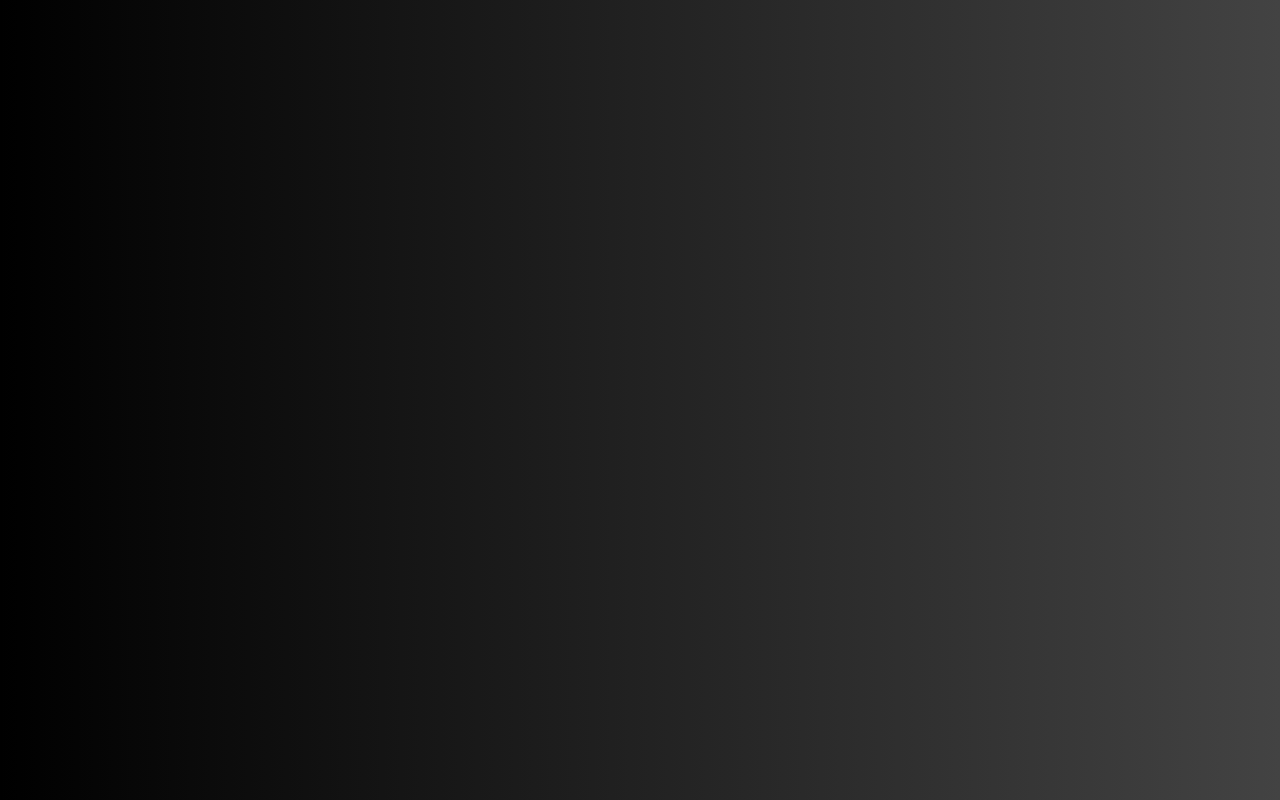
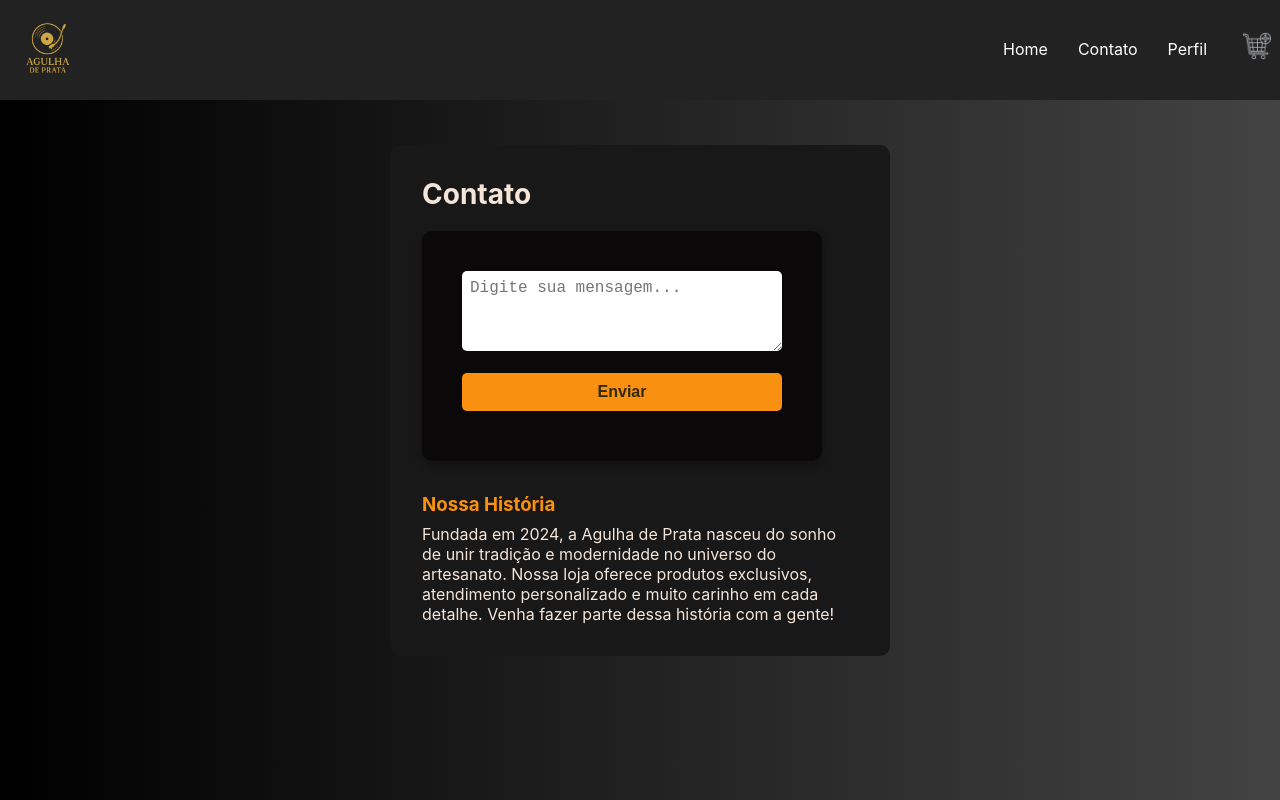
Before and after one commit to emillyCrisallys/Agulha_de_Prata, a React (Vite) app in the folder front-end/: page /Contact in a window 1280 px wide. Before the commit this address had no page. Built offline with nearby package versions, Linux system fonts and the light colour scheme.

Commit message:
Finaliza a compra

```diff
--- a/front-end/src/App.tsx
+++ b/front-end/src/App.tsx
@@ -5,6 +5,8 @@ import Home from "./pages/Home";
 import RegisterForm from "./pages/Cadastro";
 import Cart from "./pages/Cart";
 import UserPerfil from "./pages/UserPerfil";
+import Contact from "./pages/Contact";
+import Compra from "./pages/Compra";
 
 const App: React.FC = () => {
   return (
@@ -16,6 +18,8 @@ const App: React.FC = () => {
         <Route path="/Home" element={<Home />} />
         <Route path="/Cart" element={<Cart />} />
         <Route path="/UserPerfil" element={<UserPerfil />} />
+        <Route path="/Contact" element={<Contact />} />
+        <Route path="/Compra" element={<Compra />} />
       </Routes>
     </Router>
   );
--- a/front-end/src/pages/Cart.tsx
+++ b/front-end/src/pages/Cart.tsx
@@ -1,6 +1,6 @@
 import React, { useEffect, useState } from "react";
 import { Link } from "react-router-dom";
-
+import { useNavigate } from "react-router-dom";
 import api from "../utils/api";
 import "../styles/Cart.css";
 import logo from "../img/Logo_site.png";
@@ -24,6 +24,7 @@ interface CartReturn {
 const Cart: React.FC = () => {
   const [cart, setCart] = useState<Product[]>([]);
   const [error, setError] = useState<string | null>(null);
+  const navigate = useNavigate();
 
   useEffect(() => {
     const fetchCart = async () => {
@@ -118,7 +119,9 @@ const decrementQuantity = async (id: number) => {
     <div className="cart">
       <nav>
         <div className="logo">
-          <img src={logo} alt="Logo" />
+          <a href="/Home">
+            <img src={logo} alt="Logo" />
+          </a>
         </div>
         <div className="nav-links">
           <a href="/Home">Home</a>
@@ -178,8 +181,17 @@ const decrementQuantity = async (id: number) => {
               </div>
             </div>
           ))}
+
+          <div className="cart-footer">
+            <button
+              className="finalizar-button"
+              onClick={() => navigate("/Compra")}
+          >
+            Finalizar
+          </button>
           <div className="total">
-            <h3>Total: R${getCartTotal()}</h3>
+              <h3>Total: R${getCartTotal()}</h3>
+          </div>
           </div>
         </div>
       )}
--- /dev/null
+++ b/front-end/src/pages/Compra.tsx
@@ -0,0 +1,99 @@
+import React, { useEffect, useState } from "react";
+import api from "../utils/api";
+import logo from "../img/Logo_site.png";
+import { useNavigate } from "react-router-dom";
+
+const Compra: React.FC = () => {
+  const [loading, setLoading] = useState(true);
+  const [erro, setErro] = useState("");
+  const navigate = useNavigate();
+
+  useEffect(() => {
+    const finalizarCompra = async () => {
+      try {
+        const idLocalStorage = localStorage.getItem("userId");
+        if (!idLocalStorage) {
+          setErro("Você precisa estar logado para finalizar a compra.");
+          setLoading(false);
+          return;
+        }
+
+        // Busca os itens do carrinho (igual ao fetchCart)
+        const { data } = await api.get(`/cart/${idLocalStorage}`);
+        const cart = data;
+
+        // Atualiza o estoque para cada produto do carrinho
+        for (const item of cart) {
+          const inventoryRes = await api.get(`/inventory/product/${item.ProductModel.id}`);
+          const estoqueAtual = inventoryRes.data.stock;
+          const novoEstoque = estoqueAtual - item.quantity;
+          await api.put(`/inventory/${inventoryRes.data.id}`, { stock: novoEstoque });
+        }
+
+        // Limpa o carrinho do usuário
+        try {
+          await api.delete(`/cart/user/${idLocalStorage}`);
+        } catch (err: unknown) {
+          // Se o carrinho já estiver vazio, ignora o erro 404
+          type AxiosErrorResponse = {
+            response?: {
+              status?: number;
+              data?: {
+                error?: string;
+              };
+            };
+          };
+          const error = err as AxiosErrorResponse;
+          if (
+            typeof err === "object" &&
+            err !== null &&
+            "response" in err &&
+            typeof error.response === "object" &&
+            error.response !== null &&
+            error.response.status === 404 &&
+            error.response.data &&
+            error.response.data.error === "Item não encontrado no carrinho."
+          ) {
+            // ok, segue o fluxo
+          } else {
+            throw err;
+          }
+        }
+
+        setLoading(false);
+
+        // Redireciona para Home após 4 segundos
+        setTimeout(() => {
+          navigate("/Home");
+        }, 4000);
+
+      } catch (err) {
+        console.error(err);
+        setErro("Erro ao finalizar a compra. Tente novamente.");
+        setLoading(false);
+      }
+    };
+
+    finalizarCompra();
+  }, [navigate]);
+
+  return (
+    <div style={{ textAlign: "center", marginTop: 80 }}>
+      <img src={logo} alt="Logo" style={{ width: 120, marginBottom: 24 }} />
+      {loading ? (
+        <h2>Processando sua compra...</h2>
+      ) : erro ? (
+        <h2 style={{ color: "red" }}>{erro}</h2>
+      ) : (
+        <h2>Obrigado pela compra! Seu pedido foi realizado com sucesso.</h2>
+      )}
+      {!loading && (
+        <p style={{ marginTop: 24, color: "#fa900f" }}>
+          Você será redirecionado para a página inicial em instantes.
+        </p>
+      )}
+    </div>
+  );
+};
+
+export default Compra;
--- /dev/null
+++ b/front-end/src/pages/Contact.tsx
@@ -0,0 +1,72 @@
+import React, { useState } from "react";
+import "../styles/Contact.css";
+import logo from "../img/Logo_site.png";
+
+const Contact: React.FC = () => {
+  const [email, setEmail] = useState("");
+  const [message, setMessage] = useState("");
+  const [success, setSuccess] = useState("");
+
+  const handleSubmit = (e: React.FormEvent) => {
+    e.preventDefault();
+    if (!email || !message) {
+      setSuccess("Preencha todos os campos para enviar.");
+      return;
+    }
+    // Aqui você pode integrar com um serviço de email externo se quiser
+    setSuccess("Mensagem enviada com sucesso! Em breve entraremos em contato.");
+    setEmail("");
+    setMessage("");
+  };
+
+  return (
+    <>
+      <nav>
+        <div className="logo">
+         <a href="/Home">
+            <img src={logo} alt="Logo" />
+         </a>
+        </div>
+        <div className="nav-links">
+          <a href="/Home">Home</a>
+          <a href="/Contact">Contato</a>
+          <a href="/UserPerfil">Perfil</a>
+          <a href="/Cart">
+            <img
+              src="/src/img/carrinho.png"
+              alt="Carrinho"
+              className="cart-icon"
+            />
+          </a>
+        </div>
+      </nav>
+      <div className="contact-container" style={{ maxWidth: 500, margin: "40px auto", background: "#181818", padding: 32, borderRadius: 10, color: "#f5e5d9" }}>
+        <h2>Contato</h2>
+        <form onSubmit={handleSubmit} style={{ marginBottom: 32 }}>
+          <textarea
+            id="message"
+            style={{ width: "100%", padding: 8, minHeight: 80, borderRadius: 5, border: "none", fontSize: 16, marginBottom: 12 }}
+            value={message}
+            onChange={(e) => setMessage(e.target.value)}
+            placeholder="Digite sua mensagem..."
+          />
+          <button type="submit" style={{ background: "#fa900f", color: "#302a10", fontWeight: "bold", border: "none", borderRadius: 5, padding: "10px 0", width: "100%", fontSize: 16, cursor: "pointer" }}>
+            Enviar
+          </button>
+          {success && <div style={{ color: "#4caf50", marginTop: 10 }}>{success}</div>}
+        </form>
+
+        <div className="about-store">
+          <h3>Nossa História</h3>
+          <p>
+            Fundada em 2024, a Agulha de Prata nasceu do sonho de unir tradição e modernidade no universo do artesanato.
+            Nossa loja oferece produtos exclusivos, atendimento personalizado e muito carinho em cada detalhe.
+            Venha fazer parte dessa história com a gente!
+          </p>
+        </div>
+      </div>
+    </>
+  );
+};
+
+export default Contact;
--- a/front-end/src/pages/Home.tsx
+++ b/front-end/src/pages/Home.tsx
@@ -94,7 +94,9 @@ const Home: React.FC = () => {
     <main>
       <nav>
         <div className="logo">
-          <img src={logo} alt="Logo" />
+          <a href="/Home">
+            <img src={logo} alt="Logo" />
+          </a>
         </div>
         <div className="nav-links">
           <a href="/Home">Home</a>
--- a/front-end/src/pages/UserPerfil.tsx
+++ b/front-end/src/pages/UserPerfil.tsx
@@ -119,7 +119,9 @@ const UserPerfil = () => {
     <div>
          <nav>
         <div className="logo">
-          <img src={logo} alt="Logo" />
+          <a href="/Home">
+            <img src={logo} alt="Logo" />
+          </a>
         </div>
         <div className="nav-links">
           <a href="/Home">Home</a>
--- a/front-end/src/styles/Cart.css
+++ b/front-end/src/styles/Cart.css
@@ -147,9 +147,33 @@
   font-weight: bold;
 }
 
-/* Área do total */
+
+/* Cart.css */
+.finalizar-button {
+  background: #cc8105;
+  color: #f8f3f3;
+  font-weight: bold;
+  border: none;
+  border-radius: 5px;
+  padding: 10px 24px;
+  font-size: 16px;
+  cursor: pointer;
+  transition: background 0.2s;
+}
+.finalizar-button:hover {
+  background: #b07f47;
+}
+
+.cart-footer {
+  display: flex;
+  justify-content: space-between;
+  align-items: center;
+  margin-top: 32px;
+  gap: 16px;
+}
+
 .total {
-  margin-top: 20px;
+  margin-top: 0;
   text-align: right;
   font-weight: bold;
   color: #f8f3f3;
--- /dev/null
+++ b/front-end/src/styles/Contact.css
@@ -0,0 +1,19 @@
+.contact-container {
+  max-width: 500px;
+  margin: 80px auto 40px auto;
+  background: #181818;
+  padding: 32px;
+  border-radius: 10px;
+  color: #f5e5d9;
+}
+
+.about-store h3 {
+  margin-top: 24px;
+  color: #fa900f;
+}
+
+.about-store p {
+  margin-top: 8px;
+  font-size: 16px;
+  color: #f5e5d9;
+}
```
